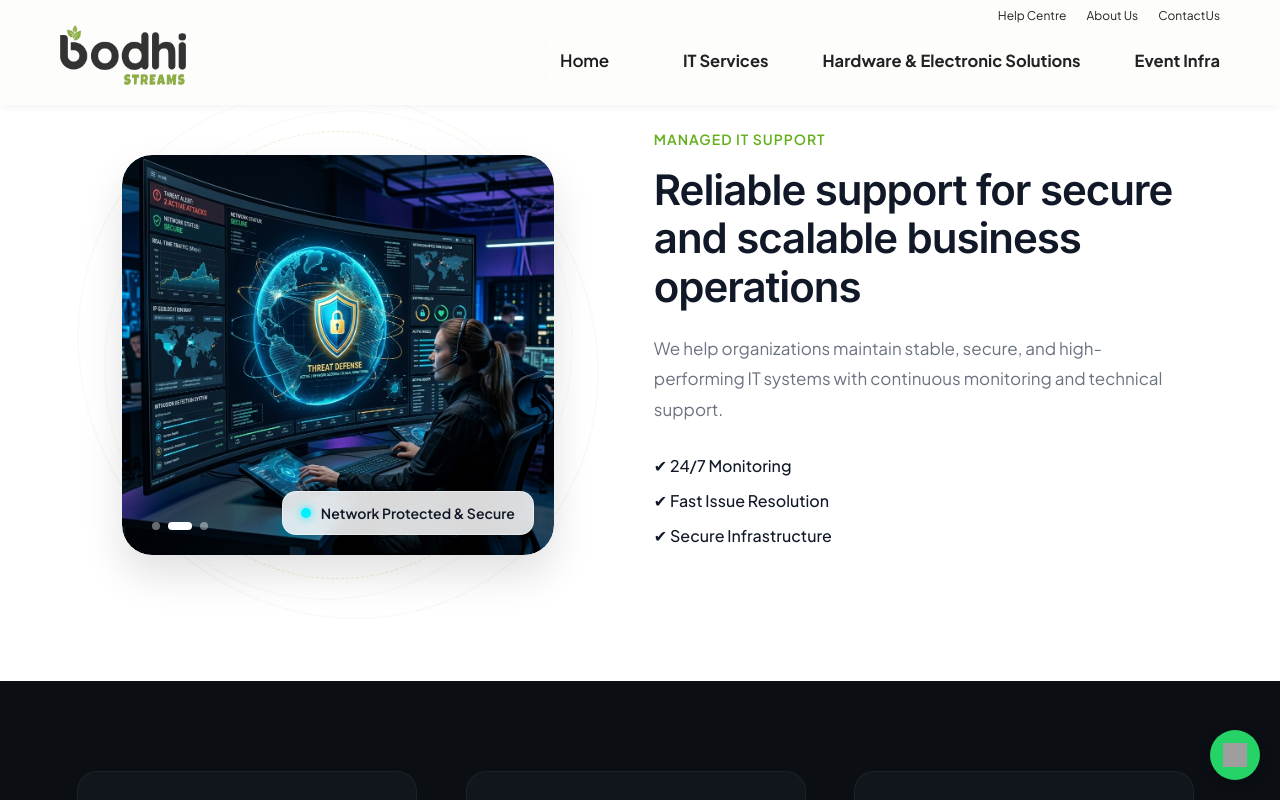
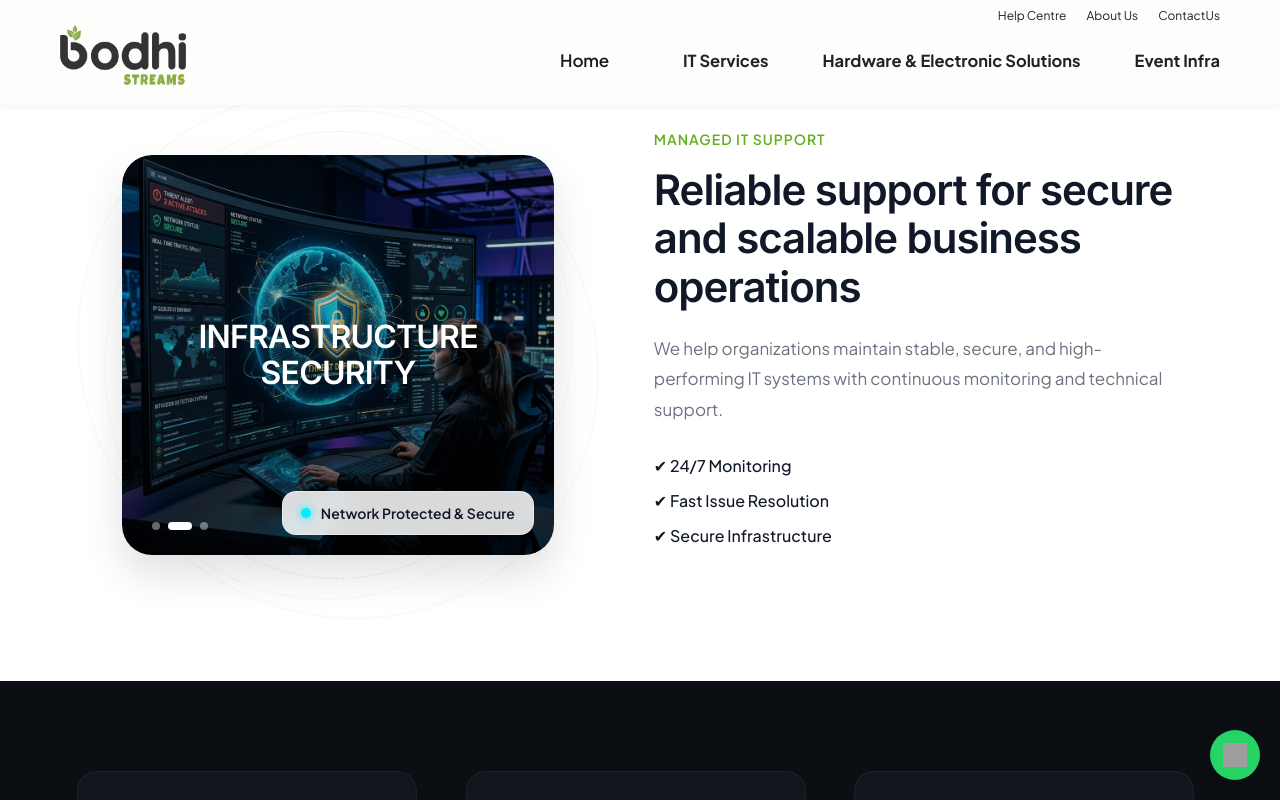
Before and after one commit to iyyansoft/Bodhistreams, a React (Vite) app: page /managed-support in a window 1280 px wide. Shown: the top 800 px of the page. Built offline with nearby package versions, Linux system fonts and the light colour scheme; grey boxes are pictures that could not be loaded; a web font is replaced by a local one.

Commit message:
feat: add premium text overlay on top of slide images in ManagedSupport

```diff
--- a/src/pages/it-services/ManagedSupport.css
+++ b/src/pages/it-services/ManagedSupport.css
@@ -140,7 +140,47 @@
   align-items: center;
   gap: 10px;
   box-shadow: 0 8px 32px rgba(0, 0, 0, 0.08);
-  z-index: 10;
+  z-index: 12;
+}
+
+.image-overlay-shade {
+  position: absolute;
+  top: 0;
+  left: 0;
+  width: 100%;
+  height: 100%;
+  background: linear-gradient(180deg, rgba(0, 0, 0, 0.15) 0%, rgba(0, 0, 0, 0.5) 100%);
+  z-index: 3;
+  pointer-events: none;
+}
+
+.image-title-overlay {
+  position: absolute;
+  top: 0;
+  left: 0;
+  width: 100%;
+  height: 100%;
+  display: flex;
+  justify-content: center;
+  align-items: center;
+  z-index: 4;
+  pointer-events: none;
+  padding: 30px;
+  text-align: center;
+  box-sizing: border-box;
+}
+
+.image-title-overlay h2 {
+  font-family: 'Outfit', sans-serif;
+  font-size: 32px;
+  font-weight: 800;
+  color: #ffffff;
+  text-transform: uppercase;
+  letter-spacing: 2px;
+  line-height: 1.25;
+  text-shadow: 0 4px 12px rgba(0, 0, 0, 0.35);
+  margin: 0;
+  max-width: 90%;
 }
 
 .it-support-dot {
--- a/src/pages/it-services/ManagedSupport.jsx
+++ b/src/pages/it-services/ManagedSupport.jsx
@@ -16,16 +16,19 @@ const supportSlides = [
   {
     image: "/support1.png",
     status: "Systems Running Smoothly",
+    title: "PROACTIVE MONITORING",
     dotColor: "#8cc63f"
   },
   {
     image: "/support2.png",
     status: "Network Protected & Secure",
+    title: "INFRASTRUCTURE SECURITY",
     dotColor: "#00f0ff"
   },
   {
     image: "/support3.png",
     status: "Cloud Infrastructure Scaled",
+    title: "ENTERPRISE SUPPORT",
     dotColor: "#ff9900"
   }
 ];
@@ -67,6 +70,18 @@ const ManagedSupport = () => {
                     alt={supportSlides[currentSlide].status}
                     className="it-support-image"
                   />
+
+                  {/* Premium Title Overlay matching the reference layout */}
+                  <div className="image-overlay-shade"></div>
+                  <motion.div
+                    className="image-title-overlay"
+                    initial={{ opacity: 0, y: 15 }}
+                    animate={{ opacity: 1, y: 0 }}
+                    exit={{ opacity: 0, y: -15 }}
+                    transition={{ delay: 0.2, duration: 0.5 }}
+                  >
+                    <h2>{supportSlides[currentSlide].title}</h2>
+                  </motion.div>
                 </motion.div>
               </AnimatePresence>
 
```
